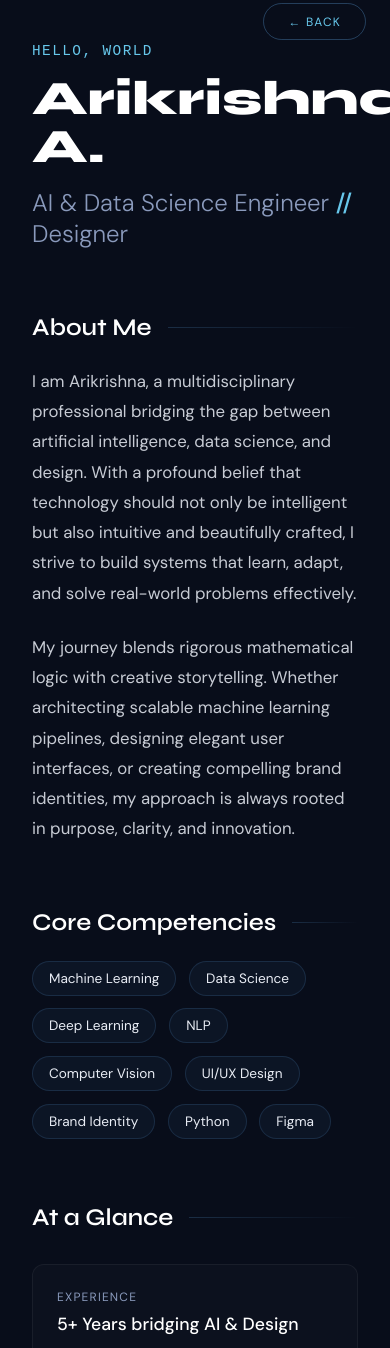
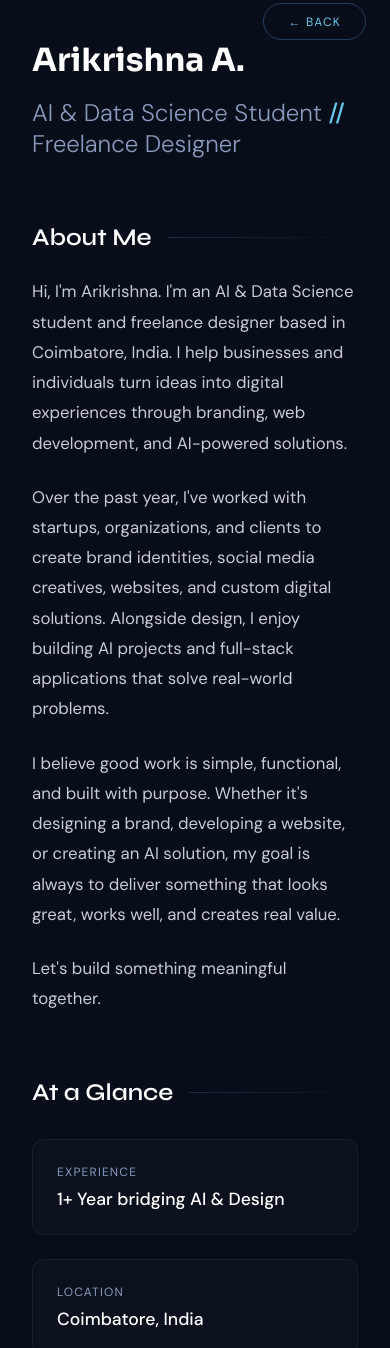
Before and after one commit to arikrishna-03/portfolio, a website built with Vite: page profile.html in a window 390 px wide. Shown: the part 476-1824 px from the top of the page. Built offline with nearby package versions, Linux system fonts and the light colour scheme; a web font is replaced by a local one.

Commit message:
Update profile info, coding platform links, and styling

```diff
--- a/index.html
+++ b/index.html
@@ -5,6 +5,8 @@
   <meta charset="UTF-8">
   <meta name="viewport" content="width=device-width, initial-scale=1.0">
   <title>Arikrishna A — Portfolio</title>
+  <meta name="description"
+    content="Portfolio of Arikrishna A, an AI & Data Science student and freelance designer building intelligent, purpose-driven digital experiences.">
   <link rel="preconnect" href="https://fonts.googleapis.com">
   <link
     href="https://fonts.googleapis.com/css2?family=Orbitron:wght@400;500;600;700&family=Sora:wght@500;600;700&family=Syne:wght@400;500;600;700;800&family=Syne+Mono&family=Cormorant+Garamond:ital,wght@0,300;0,400;0,600;1,300;1,400;1,600&family=DM+Sans:opsz,wght@9..40,300;9..40,400;9..40,500&family=Inter:wght@300;400;500;600;700&family=Playfair+Display:ital,wght@0,400;0,500;0,600;0,700;1,400;1,500;1,600&family=Montserrat:wght@300;400;500;600;700;800&family=Poppins:wght@300;400;500;600;700&family=Roboto+Mono:wght@400;500;600&family=Space+Grotesk:wght@400;500;600;700&family=Plus+Jakarta+Sans:wght@400;500;600;700&display=swap"
@@ -97,8 +99,8 @@
         <canvas id="ai-canvas"></canvas>
         <div class="ai-hero-c-new">
           <div class="ai-hero-left">
-            <div class="ai-greet">ARIKRISHNA A.</div>
-            <div class="ai-title-new">AI &amp; DS Student<br><em>Problem Solver</em></div>
+            <div class="ai-greet">ARIKRISHNA A</div>
+            <div class="ai-title-new">AI &amp; DS Student</div>
             <div class="ai-hero-desc">
               Building AI systems for real-world impact.
             </div>
@@ -351,22 +353,22 @@
         <div class="sec-div rev rev-d1"></div>
         <div class="sec-h rev rev-d1">Coding Consistency.</div>
         <div class="cp-grid rev rev-d1">
-          <div class="cp-card">
+          <a href="https://codolio.com/profile/im_ari.ak03" target="_blank" rel="noopener noreferrer" class="cp-card">
             <div class="cpc-logo">Codolio</div>
-            <div class="cpc-stats"><span>Global Rank: Top 5%</span><span>Problems: 300+</span></div>
-          </div>
-          <div class="cp-card">
+            <div class="cpc-stats"><span>Global Rank: 15,751</span><span>Problems: 933</span></div>
+          </a>
+          <a href="https://leetcode.com/u/kit28adc018" target="_blank" rel="noopener noreferrer" class="cp-card">
             <div class="cpc-logo">LeetCode</div>
-            <div class="cpc-stats"><span>Contest Rating: 1540</span><span>Solved: 180</span></div>
-          </div>
-          <div class="cp-card">
+            <div class="cpc-stats"><span>Contest Rating: 1440</span><span>Solved: 98</span></div>
+          </a>
+          <a href="https://www.codechef.com/users/kit28adc018" target="_blank" rel="noopener noreferrer" class="cp-card">
             <div class="cpc-logo">CodeChef</div>
-            <div class="cpc-stats"><span>Rating: 3 Star</span><span>Contests: 12</span></div>
-          </div>
-          <div class="cp-card">
+            <div class="cpc-stats"><span>Rating: 1171</span><span>Solved: 810</span></div>
+          </a>
+          <a href="https://github.com/arikrishna-03" target="_blank" rel="noopener noreferrer" class="cp-card">
             <div class="cpc-logo">GitHub</div>
             <div class="cpc-stats"><span>Commits: 850+</span><span>Longest Streak: 42 Days</span></div>
-          </div>
+          </a>
         </div>
       </div>
 
--- a/profile.html
+++ b/profile.html
@@ -5,6 +5,7 @@
   <meta charset="UTF-8">
   <meta name="viewport" content="width=device-width, initial-scale=1.0">
   <title>Arikrishna A — Full Profile</title>
+  <meta name="description" content="Detailed profile of Arikrishna A, AI & Data Science student and multidisciplinary freelance designer bridging logic and creativity.">
   <link rel="preconnect" href="https://fonts.googleapis.com">
   <link
     href="https://fonts.googleapis.com/css2?family=Orbitron:wght@400;500;600;700&family=Sora:wght@500;600;700&family=Syne:wght@400;500;600;700;800&family=Syne+Mono&family=Cormorant+Garamond:ital,wght@0,300;0,400;0,600;1,300;1,400;1,600&family=DM+Sans:opsz,wght@9..40,300;9..40,400;9..40,500&display=swap"
@@ -203,12 +204,13 @@
     }
 
     .pr-name {
-      font-family: 'Syne', sans-serif;
-      font-size: clamp(3rem, 5vw, 5rem);
-      font-weight: 800;
-      line-height: 1;
-      margin-bottom: 1rem;
+      font-family: 'Sora', sans-serif;
+      font-size: clamp(2rem, 4.5vw, 3.8rem);
+      font-weight: 700;
+      line-height: 1.1;
+      margin-bottom: 1.2rem;
       color: #fff;
+      white-space: nowrap;
     }
 
     .pr-title {
@@ -336,6 +338,11 @@
       .pr-details-grid {
         grid-template-columns: 1fr;
       }
+
+      .pr-name {
+        white-space: normal;
+        font-size: clamp(2rem, 6vw, 3rem);
+      }
     }
   </style>
 </head>
@@ -358,39 +365,24 @@
       <a href="./" class="back-btn interactive">← Back</a>
 
       <div class="pr-header">
-        <div class="pr-greeting">Hello, world</div>
         <h1 class="pr-name">Arikrishna A.</h1>
-        <div class="pr-title">AI & Data Science Engineer <em>//</em> Designer</div>
+        <div class="pr-title">AI & Data Science Student <em>//</em> Freelance Designer</div>
       </div>
 
       <div class="pr-section">
         <h2 class="pr-section-title">About Me</h2>
         <p class="pr-text">
-          I am Arikrishna, a multidisciplinary professional bridging the gap between artificial intelligence, data
-          science, and design. With a profound belief that technology should not only be intelligent but also intuitive
-          and beautifully crafted, I strive to build systems that learn, adapt, and solve real-world problems
-          effectively.
+          Hi, I'm Arikrishna. I'm an AI & Data Science student and freelance designer based in Coimbatore, India. I help businesses and individuals turn ideas into digital experiences through branding, web development, and AI-powered solutions.
         </p>
         <p class="pr-text">
-          My journey blends rigorous mathematical logic with creative storytelling. Whether architecting scalable
-          machine learning pipelines, designing elegant user interfaces, or creating compelling brand identities, my
-          approach is always rooted in purpose, clarity, and innovation.
+          Over the past year, I've worked with startups, organizations, and clients to create brand identities, social media creatives, websites, and custom digital solutions. Alongside design, I enjoy building AI projects and full-stack applications that solve real-world problems.
         </p>
-      </div>
-
-      <div class="pr-section">
-        <h2 class="pr-section-title">Core Competencies</h2>
-        <div class="pr-skills">
-          <span class="pr-skill-tag interactive">Machine Learning</span>
-          <span class="pr-skill-tag interactive">Data Science</span>
-          <span class="pr-skill-tag interactive">Deep Learning</span>
-          <span class="pr-skill-tag interactive">NLP</span>
-          <span class="pr-skill-tag interactive">Computer Vision</span>
-          <span class="pr-skill-tag interactive">UI/UX Design</span>
-          <span class="pr-skill-tag interactive">Brand Identity</span>
-          <span class="pr-skill-tag interactive">Python</span>
-          <span class="pr-skill-tag interactive">Figma</span>
-        </div>
+        <p class="pr-text">
+          I believe good work is simple, functional, and built with purpose. Whether it's designing a brand, developing a website, or creating an AI solution, my goal is always to deliver something that looks great, works well, and creates real value.
+        </p>
+        <p class="pr-text">
+          Let's build something meaningful together.
+        </p>
       </div>
 
       <div class="pr-section">
@@ -398,19 +390,19 @@
         <div class="pr-details-grid">
           <div class="pr-detail-item interactive">
             <div class="pr-detail-label">Experience</div>
-            <div class="pr-detail-value">5+ Years bridging AI & Design</div>
+            <div class="pr-detail-value">1+ Year bridging AI & Design</div>
           </div>
           <div class="pr-detail-item interactive">
             <div class="pr-detail-label">Location</div>
-            <div class="pr-detail-value">Available Globally</div>
+            <div class="pr-detail-value">Coimbatore, India</div>
           </div>
           <div class="pr-detail-item interactive">
             <div class="pr-detail-label">Education</div>
-            <div class="pr-detail-value">B.S. Computer Science</div>
+            <div class="pr-detail-value">AI & Data Science Student</div>
           </div>
           <div class="pr-detail-item interactive">
             <div class="pr-detail-label">Focus</div>
-            <div class="pr-detail-value">Intelligent Systems & Visuals</div>
+            <div class="pr-detail-value">Branding, Web Dev & AI Solutions</div>
           </div>
         </div>
       </div>
--- a/style.css
+++ b/style.css
@@ -1518,6 +1518,7 @@ body.ai-mode #app {
   border: 1px solid rgba(100, 175, 240, 0.15);
   border-radius: 12px;
   transition: transform 0.3s;
+  text-decoration: none;
 }
 
 .cp-card:hover {
```
